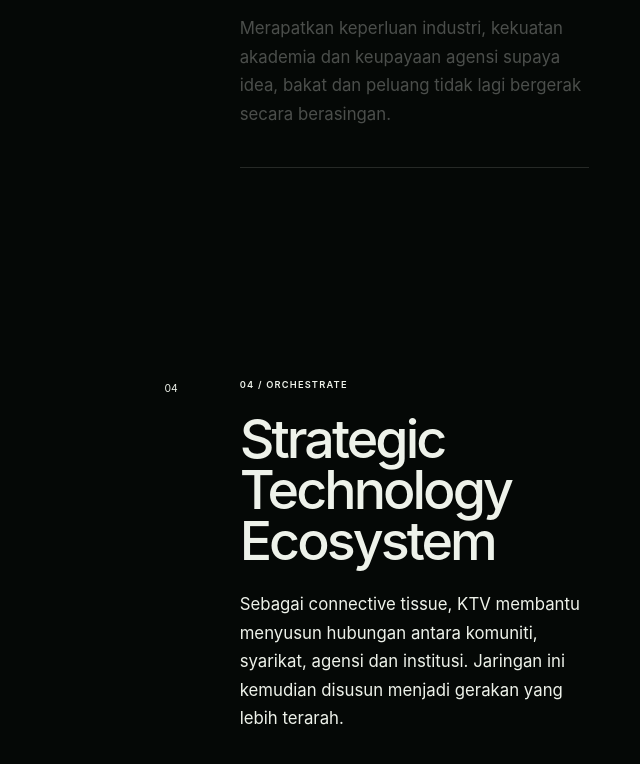
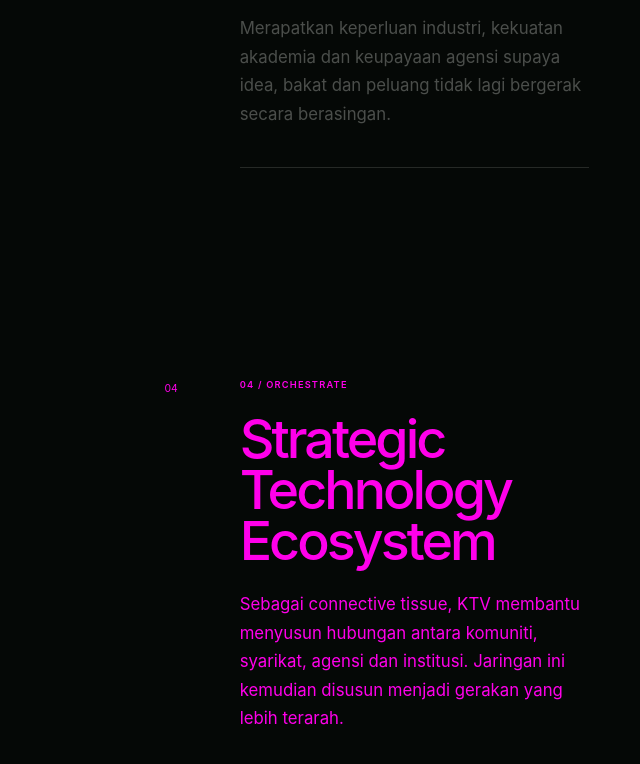
Before and after one commit to taufec/kedah-digital, a Next.js app: page / in a window 1280 px wide. Shown: the part 3389-4153 px from the top of the page, without its empty margins (640-1280 px from the left). Built offline with nearby package versions, Linux system fonts and the light colour scheme.

Commit message:
Change active story text color to magenta

```diff
--- a/app/globals.css
+++ b/app/globals.css
@@ -820,7 +820,7 @@
 }
 
 .story-step.is-active {
-  color: var(--paper);
+  color: #ff00ea;
 }
 
 .story-number {
```
